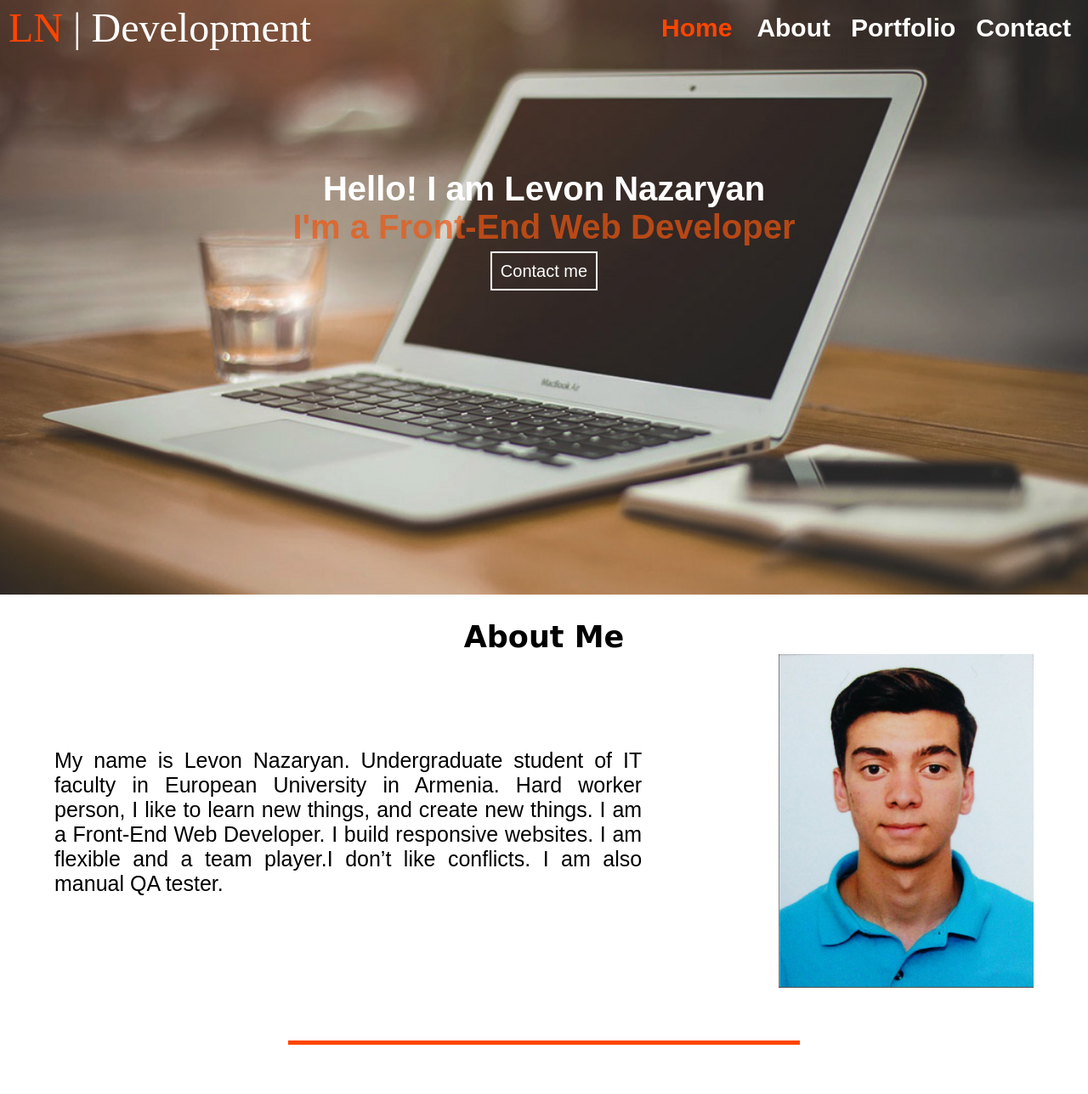
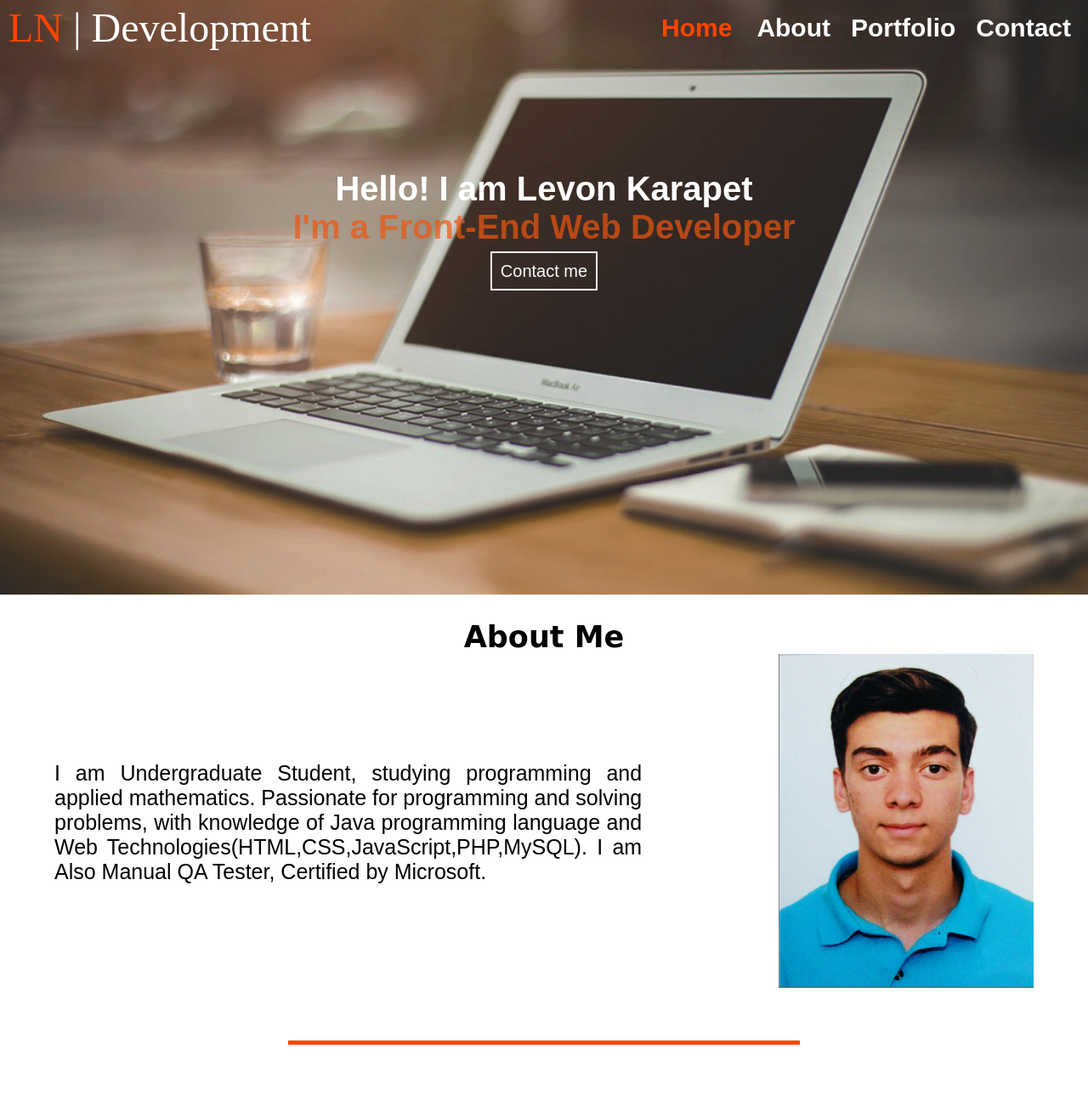
Before and after one commit to LionKarapet/My-Website, a plain HTML site: page index.html in a window 1280 px wide. Shown: the top 1288 px of the page at 85% size. Drawn offline with nearby package versions, Linux system fonts and the light colour scheme.

Commit message:
Update HTML file
updating about me section

```diff
--- a/index.html
+++ b/index.html
@@ -5,7 +5,7 @@
     <meta name="viewport" content="width=device-width, initial-scale=1.0">
     <meta http-equiv="X-UA-Compatible" content="ie=edge">
     <link rel="stylesheet" href="css/style.css">
-    <title> Levon Nazaryan | Web Developer</title>
+    <title> Levon Karapet | Web Developer </title>
 
     <link rel="icon" type="image/png" href="images/logo.png"/>
     <link href="https://fonts.googleapis.com/css?family=Comfortaa" rel="stylesheet">
@@ -37,7 +37,7 @@
     <!-- intro part -->
     <section class="intro">
         <div class="int">
-            <h1>Hello! I am Levon Nazaryan<br><span>I'm a Front-End Web Developer</span></h1><br>
+            <h1>Hello! I am Levon Karapet<br><span>I'm a Front-End Web Developer</span></h1><br>
             <div class="btn">
                 <a href="#contact" class="contactme-btn"> Contact me </a>
             </div>
@@ -54,9 +54,9 @@
 
             <div class="text">
                 <p>
-                    My name is Levon Nazaryan. Undergraduate student of IT faculty
-                    in European University in Armenia. Hard worker person, I like to learn new things,
-                    and create new things. I am a Front-End Web Developer. I build responsive websites. I am flexible and a team player.I don’t like conflicts. I am also manual QA tester.
+                    I am Undergraduate Student, studying programming and applied mathematics.
+                    Passionate for programming and solving problems, with knowledge of Java programming language
+                    and Web Technologies(HTML,CSS,JavaScript,PHP,MySQL). I am Also Manual QA Tester, Certified by Microsoft.
                 </p>
             </div>
 
@@ -117,7 +117,7 @@
 
 <!-- footer-->
     <footer>
-         <a href="index.html" class="logo_f"><span>LN</span> | Development</a>
+         <a href="index.html" class="logo_f"><span>LK</span> | Development</a>
 
         <div class="f_nav">
             <ul>
@@ -139,7 +139,7 @@
         </div>
 
         <div class="sub_footer">
-             <p>Copyright &copy Levon Nazaryan 2019</p>
+             <p>Copyright &copy Levon Karapet 2019</p>
         </div>
     </footer>
 
```
